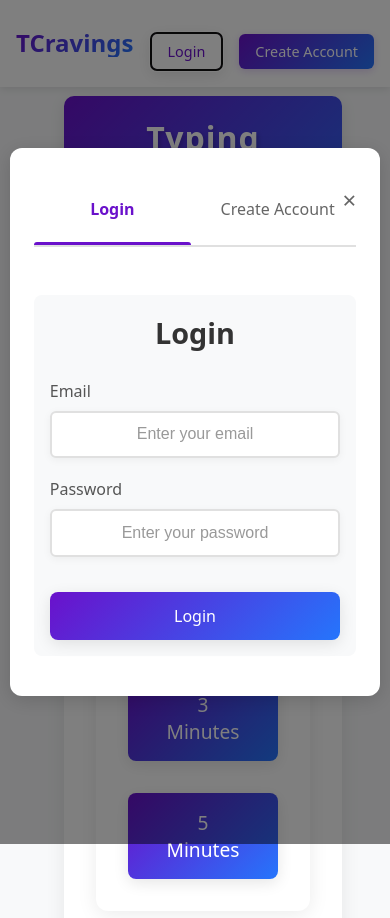
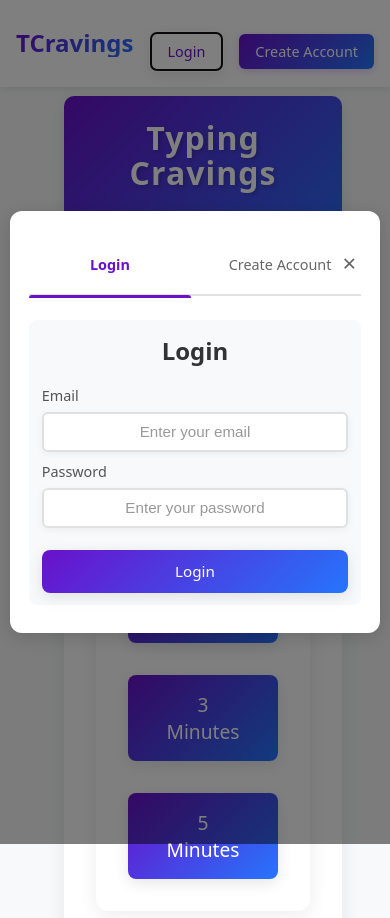
Before and after one commit to vincenttwizere/Typing-Cravings, a React (Vite) app: page / in a window 390 px wide. Both pictures are taken after a click on the button "Login". Shown: the top 918 px of the page. Built offline with nearby package versions, Linux system fonts and the light colour scheme.

Commit message:
Optimize auth form layout and visibility

```diff
--- a/src/App.css
+++ b/src/App.css
@@ -474,26 +474,28 @@ button:active {
 
 .auth-content {
   background: white;
-  padding: 2rem;
+  padding: 1.5rem;
   border-radius: 12px;
   width: 90%;
   max-width: 500px;
+  max-height: 90vh;
   position: relative;
   box-shadow: 0 4px 20px rgba(0, 0, 0, 0.15);
+  overflow-y: auto;
 }
 
 .auth-toggle {
   display: flex;
   gap: 1rem;
-  margin-bottom: 2rem;
+  margin-bottom: 1.5rem;
   border-bottom: 2px solid #e0e0e0;
-  padding-bottom: 1rem;
+  padding-bottom: 0.8rem;
 }
 
 .toggle-btn {
   flex: 1;
-  padding: 0.8rem;
-  font-size: 1.1rem;
+  padding: 0.6rem;
+  font-size: 1rem;
   background: none;
   border: none;
   color: #666;
@@ -526,19 +528,19 @@ button:active {
 }
 
 .auth-form-container {
-  padding: 1rem 0;
+  padding: 0.5rem 0;
 }
 
 .auth-form-section {
-  padding: 1rem;
+  padding: 0.8rem;
   border-radius: 8px;
   background: #f8f9fa;
 }
 
 .auth-form-section h2 {
   color: #333;
-  margin-bottom: 1.5rem;
-  font-size: 1.8rem;
+  margin-bottom: 1rem;
+  font-size: 1.5rem;
   text-align: center;
 }
 
@@ -563,21 +565,22 @@ button:active {
 }
 
 .form-group {
-  margin-bottom: 1.2rem;
+  margin-bottom: 0.8rem;
   text-align: left;
 }
 
 .form-group label {
   display: block;
-  margin-bottom: 0.5rem;
+  margin-bottom: 0.3rem;
   color: #555;
   font-weight: 500;
+  font-size: 0.9rem;
 }
 
 .form-group input {
   width: 100%;
-  padding: 0.8rem;
-  font-size: 1rem;
+  padding: 0.6rem;
+  font-size: 0.95rem;
   border: 2px solid #e0e0e0;
   border-radius: 6px;
   transition: all 0.3s ease;
@@ -604,35 +607,41 @@ button:active {
 .error-message {
   background: #ffebee;
   color: #c62828;
-  padding: 0.8rem;
+  padding: 0.6rem;
   border-radius: 6px;
-  margin-bottom: 1rem;
-  font-size: 0.9rem;
+  margin-bottom: 0.8rem;
+  font-size: 0.85rem;
 }
 
 .submit-btn {
   width: 100%;
-  padding: 0.8rem;
-  font-size: 1rem;
-  margin-top: 1rem;
+  padding: 0.7rem;
+  font-size: 0.95rem;
+  margin-top: 0.8rem;
 }
 
 @media (max-width: 768px) {
   .auth-content {
     width: 95%;
-    padding: 1.5rem;
+    padding: 1.2rem;
+    max-height: 85vh;
   }
 
   .auth-toggle {
     gap: 0.5rem;
+    margin-bottom: 1rem;
   }
 
   .toggle-btn {
-    padding: 0.6rem;
-    font-size: 1rem;
+    padding: 0.5rem;
+    font-size: 0.9rem;
   }
 
   .auth-form-section {
-    padding: 1rem;
+    padding: 0.8rem;
+  }
+
+  .form-group {
+    margin-bottom: 0.6rem;
   }
 }
```
